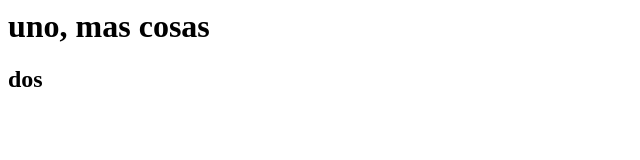
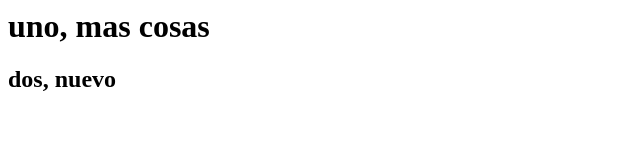
Before and after one commit to mahesa-flo/proyecto_estudiando, a plain HTML site: page index.html in a window 1280 px wide. Shown: the full height of the page, 0-640 px from the left. Drawn offline with Linux system fonts and the light colour scheme.

Commit message:
index 2+2

```diff
--- a/index.html
+++ b/index.html
@@ -1,4 +1,4 @@
 <html>
     <h1>uno, mas cosas</h1>
-    <h2>dos</h2>
+    <h2>dos, nuevo</h2>
 </html>
```
